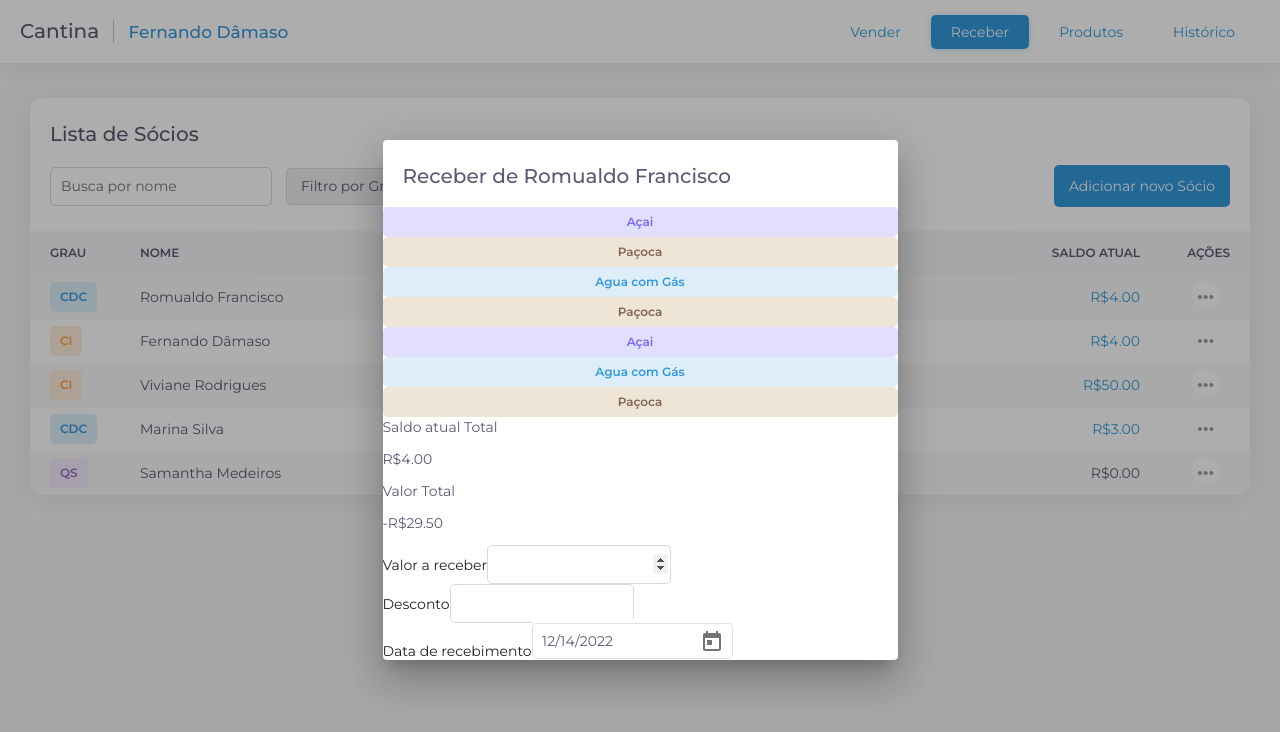
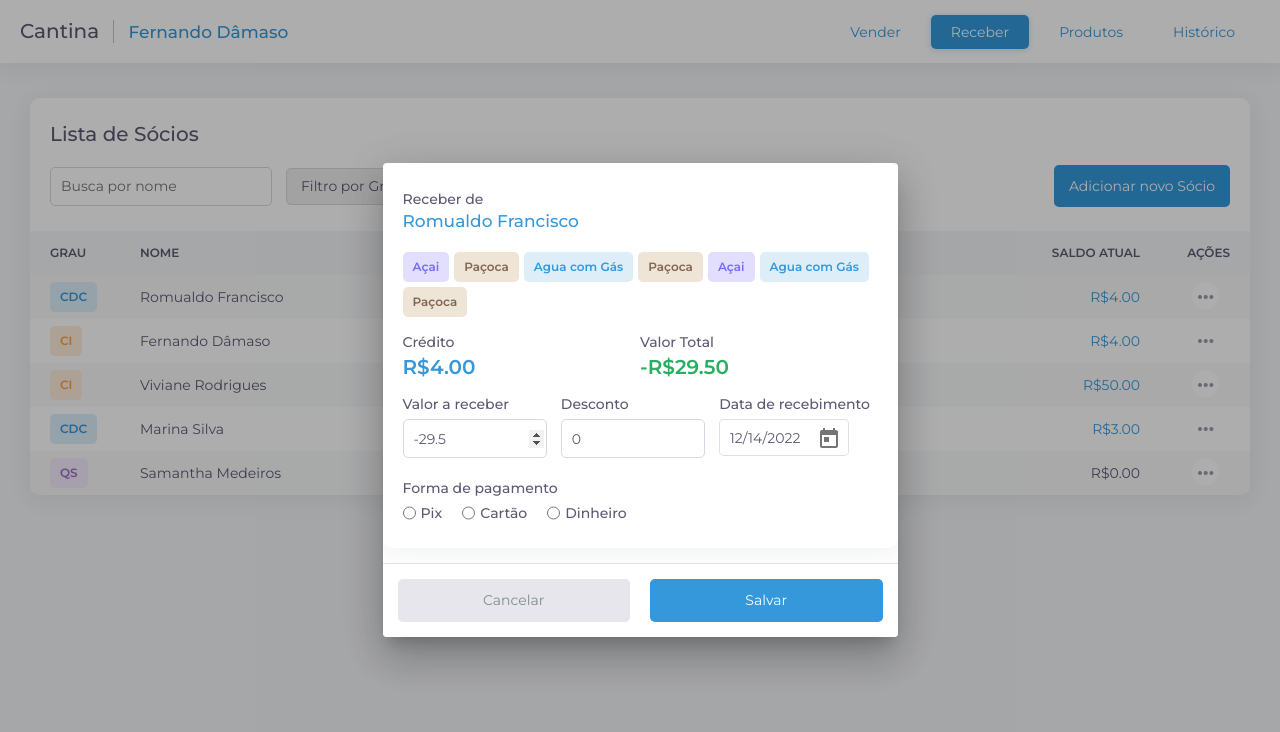
Before and after one commit to fernandodamaso/Cafeteria-Management-System, an Angular app: page /receber in a window 1280 px wide. Shown: the top 732 px of the page. Built offline with nearby package versions, Linux system fonts and the light colour scheme; data requests are answered from the project's data file.

Commit message:
base do modal de pagar

```diff
--- a/src/app/_shared/pagar/pagar.component.html
+++ b/src/app/_shared/pagar/pagar.component.html
@@ -5,6 +5,7 @@
     </h2>
   </div>
 
+  <div class="linhaForm">
     <ul class="listaProdutos">
       <li *ngFor="let produto of informacoesSocio.produtosEmAberto">
         <span
@@ -19,32 +20,89 @@
         </span>
       </li>
     </ul>
-  <div class="valores coluna">
+  </div>
+
+  <div class="valores linhaForm">
     <div class="col">
-      <p class="titulo">Saldo atual Total</p>
-      <p class="valor">{{ informacoesSocio.saldo | currency : "R$" }}</p>
+      <label class="titulo">Crédito</label>
+      <p
+        class="valor"
+        [ngClass]="{
+          saldoNegativo: informacoesSocio.saldo < 0,
+          saldoPositivo: informacoesSocio.saldo >= 0
+        }"
+      >
+        {{ informacoesSocio.saldo | currency : "R$" }}
+      </p>
     </div>
     <div class="col">
-      <p class="titulo">Valor Total</p>
+      <label class="titulo">Valor Total</label>
       <p class="valor verde">{{ valorTotal | currency : "R$" }}</p>
     </div>
   </div>
-  <div class="linhaForm">
+  <div class="linhaForm receber">
     <div class="col">
       <label for="">Valor a receber</label>
-      <input type="number" [(ngModel)]="valorRecebel" id="valorRecebel" name="valorRecebel">
+      <input
+        type="number"
+        [(ngModel)]="valorRecebel"
+        id="valorRecebel"
+        name="valorRecebel"
+      />
     </div>
     <div class="col">
       <label for="">Desconto</label>
-      <input type="number" [(ngModel)]="desconto" id="desconto" name="desconto">
+      <input
+        type="number"
+        [(ngModel)]="desconto"
+        id="desconto"
+        name="desconto"
+      />
     </div>
-    <div class="col">
+    <div class="col data">
       <label for="data">Data de recebimento</label>
       <mat-form-field appearance="outline">
-        <input title="Data de Compra" [formControl]="date" matInput [matDatepicker]="picker" (dateInput)="addEvent($event)" />
-        <mat-datepicker-toggle matIconSuffix [for]="picker"></mat-datepicker-toggle>
+        <input
+          title="Data de Compra"
+          [formControl]="date"
+          matInput
+          [matDatepicker]="picker"
+          (dateInput)="addEvent($event)"
+        />
+        <mat-datepicker-toggle
+          matIconSuffix
+          [for]="picker"
+        ></mat-datepicker-toggle>
         <mat-datepicker #picker></mat-datepicker>
       </mat-form-field>
     </div>
   </div>
+  <div class="linhaForm formaPagamento">
+    <div class="col">
+      <label for="data">Forma de pagamento</label>
+      <div class="radioWrap">
+        <label class="radio">
+          <input type="radio" name="formaPagamento" id="pix" />
+          Pix
+        </label>
+        <label class="radio">
+          <input type="radio" name="formaPagamento" id="cartao" />
+          Cartão
+        </label>
+        <label class="radio">
+          <input type="radio" name="formaPagamento" id="dinheiro" />
+          Dinheiro
+        </label>
       </div>
+    </div>
+  </div>
+</div>
+
+<div class="base">
+  <div class="botoes">
+    <button class="botao cinza" (click)="this.dialogRef.close()">
+      Cancelar
+    </button>
+    <button (click)="salvar()" class="botao azul">Salvar</button>
+  </div>
+</div>
--- a/src/app/_shared/pagar/pagar.component.scss
+++ b/src/app/_shared/pagar/pagar.component.scss
@@ -0,0 +1,136 @@
+.box {
+  .tituloBox {
+    h2 {
+      font-size: 14px;
+      .nome {
+        font-size: 17px;
+        display: block;
+        color: #3498db;
+        margin-top: -10px;
+      }
+    }
+  }
+
+  .linhaForm {
+    display: flex;
+    padding: 0 20px;
+
+    label {
+      color: #5e5873;
+      font-weight: 500;
+      margin-bottom: 5px;
+      display: block;
+    }
+
+    &.data {
+      flex-basis: 11%;
+      padding-left: 20px;
+
+      label {
+        display: block;
+        margin-bottom: 5px;
+      }
+
+      #data {
+        height: 30px;
+        transition: all ease-in-out 0.15s;
+        outline: none;
+        cursor: pointer;
+
+        &::-webkit-datetime-edit-day-field:focus,
+        &::-webkit-datetime-edit-month-field:focus,
+        &::-webkit-datetime-edit-year-field:focus {
+          background-color: #3498db;
+          color: white;
+          outline: none;
+        }
+
+        &:focus {
+          color: #3498db;
+          border: 1px solid #3498db;
+        }
+      }
+    }
+
+    &.receber {
+      margin-top: 5px;
+      margin-bottom: 20px;
+
+      input,
+      mat-form-field {
+        max-width: 130px;
+      }
+    }
+
+    &.valores {
+      display: flex;
+      flex-basis: 16%;
+      margin-top: 10px;
+      .col {
+        flex: 1;
+
+        .titulo {
+        }
+
+        .valor {
+          font-weight: 600;
+          font-size: 20px;
+
+          &.saldoNegativo {
+            color: #cc2424;
+          }
+
+          &.saldoPositivo {
+            color: #3498db;
+          }
+
+          &.verde {
+            color: #27ae60;
+          }
+        }
+      }
+    }
+    .col {
+      flex: 1;
+
+      #valorRecebel {
+      }
+    }
+    .listaProdutos {
+      li {
+        display: inline-block;
+        margin-right: 5px;
+        margin-bottom: 5px;
+
+        &:last-child {
+          margin-right: 0;
+        }
+
+        .tag {
+        }
+      }
+    }
+    &.formaPagamento {
+      margin-bottom: 20px;
+      .radioWrap {
+        display: flex;
+        label {
+          display: flex;
+          align-items: center;
+          cursor: pointer;
+          padding-right: 20px;
+          input {
+            margin-right: 5px;
+            max-height: 20px;
+          }
+        }
+      }
+    }
+  }
+}
+
+.base {
+  .botoes {
+    background-color: #fff;
+  }
+}
--- a/src/app/_shared/pagar/pagar.component.ts
+++ b/src/app/_shared/pagar/pagar.component.ts
@@ -29,7 +29,7 @@ export class PagarComponent implements OnInit {
   informacoesSocio: SocioModel;
   valorTotal: number;
   valorRecebel: number;
-  desconto: number;
+  desconto = 0;
 
   date = new FormControl(new Date());
   dataCompra: Date;
@@ -55,10 +55,12 @@ export class PagarComponent implements OnInit {
 
     somaTotal = somaTotal * -1;
     this.valorTotal = somaTotal + this.informacoesSocio.saldo;
+    this.valorRecebel = this.valorTotal;
   }
-
 
   addEvent(event: MatDatepickerInputEvent<Date>) {
     console.log(event.value);
   }
+
+  salvar() {}
 }
```
Lines whose indentation alone changed are shown as unchanged.
